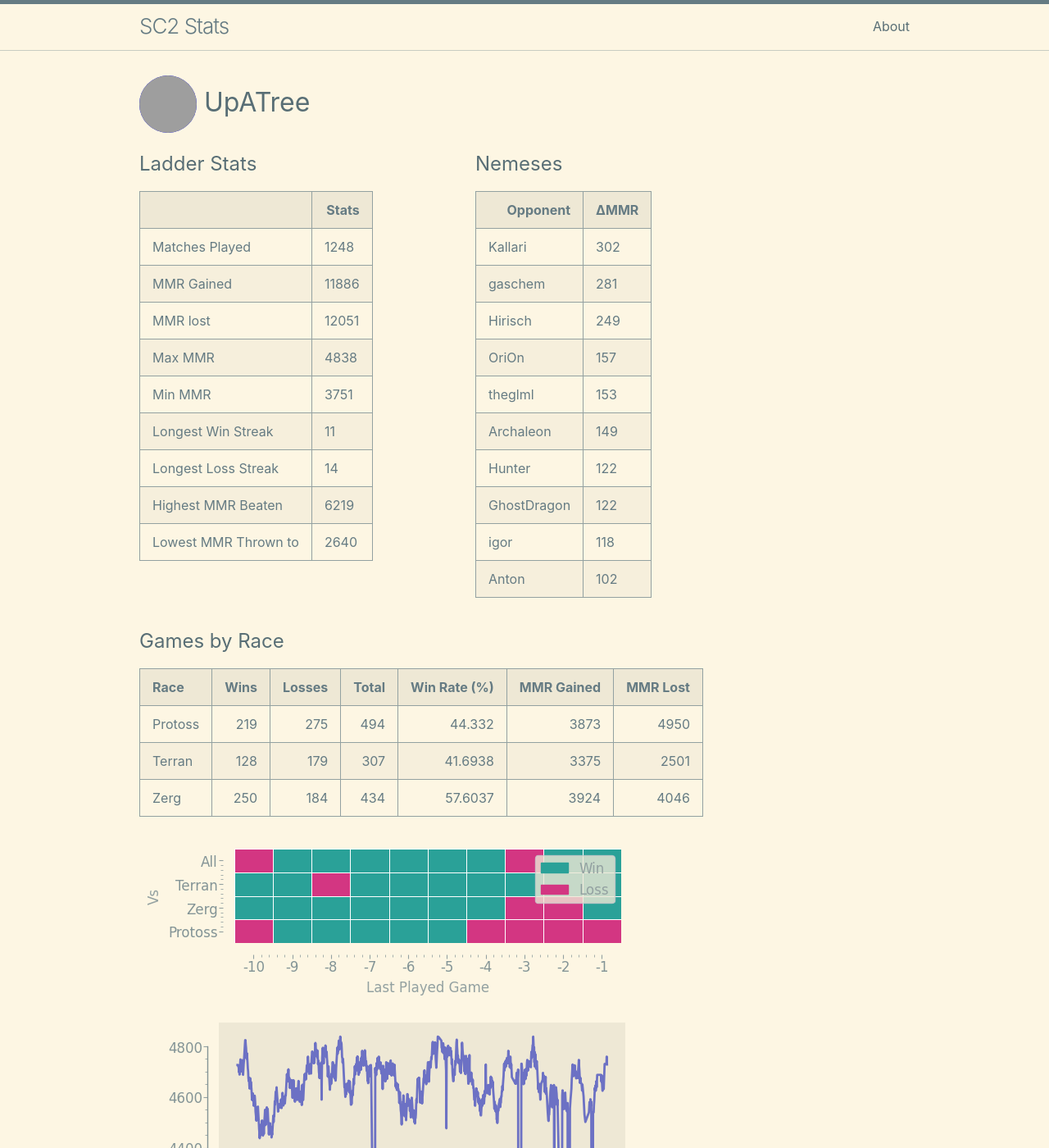
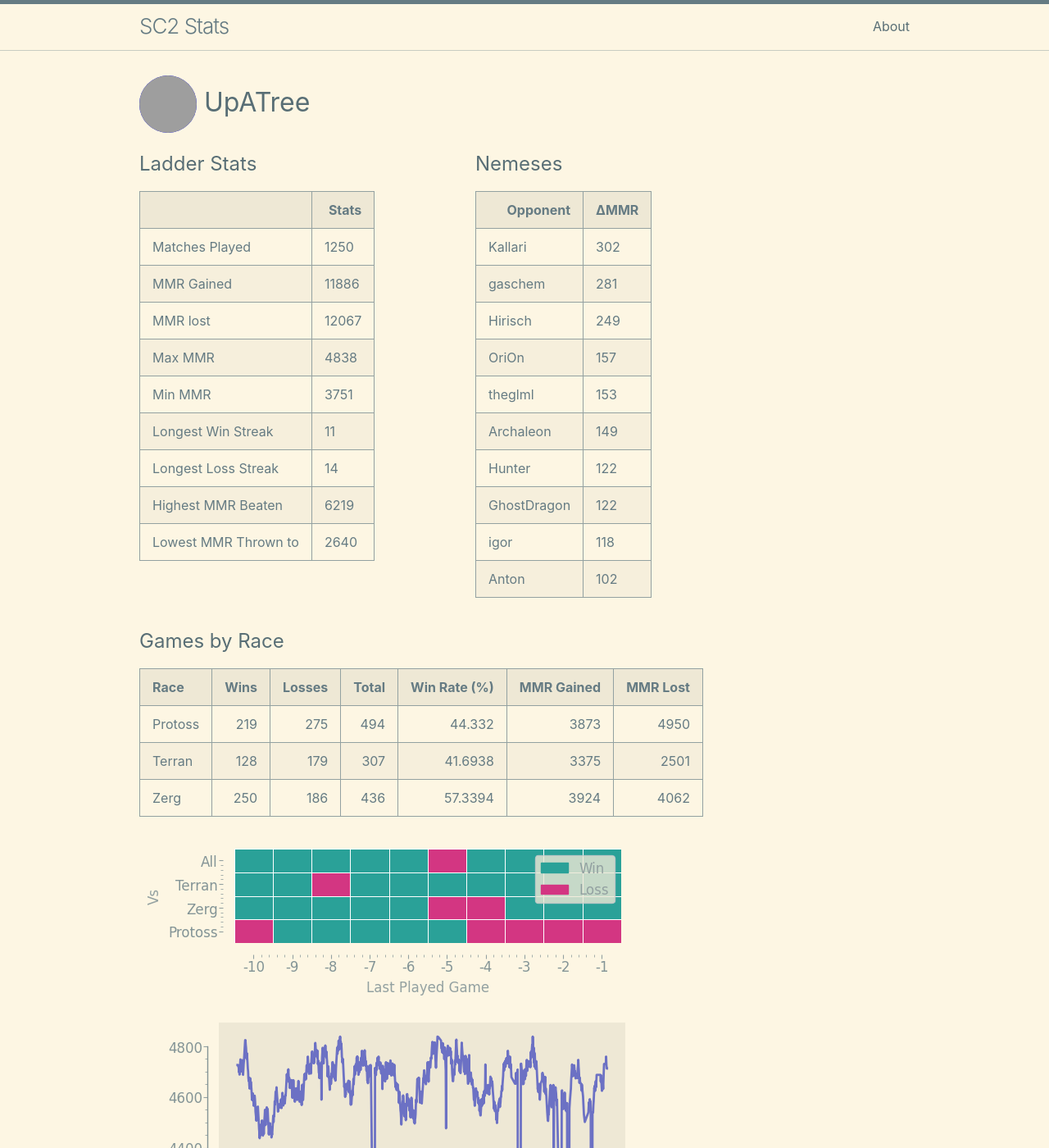
Before and after one commit to kylermurphy/UpATree, a Jekyll site: the page built from docs/index.md, in a window 1280 px wide and 1400 px high. Shown: the whole window at 82% size. Built offline with Jekyll 4.4.1, drawn with Linux system fonts in a browser that asks for light colours; grey boxes are pictures that could not be loaded.

Commit message:
running on push

```diff
--- a/docs/index.md
+++ b/docs/index.md
@@ -18,7 +18,7 @@ layout: home
   <tbody>
     <tr>
       <td>Matches Played</td>
-      <td>1248</td>
+      <td>1250</td>
     </tr>
     <tr>
       <td>MMR Gained</td>
@@ -26,7 +26,7 @@ layout: home
     </tr>
     <tr>
       <td>MMR lost</td>
-      <td>12051</td>
+      <td>12067</td>
     </tr>
     <tr>
       <td>Max MMR</td>
@@ -116,7 +116,7 @@ layout: home
 |:--------|-------:|---------:|--------:|---------------:|-------------:|-----------:|
 | Protoss |    219 |      275 |     494 |        44.332  |         3873 |       4950 |
 | Terran  |    128 |      179 |     307 |        41.6938 |         3375 |       2501 |
-| Zerg    |    250 |      184 |     434 |        57.6037 |         3924 |       4046 |
+| Zerg    |    250 |      186 |     436 |        57.3394 |         3924 |       4062 |
 
 ![Games by Race](./assets/gm_hist.png)
 
--- a/log.txt
+++ b/log.txt
@@ -476,3 +476,4 @@ Writing a log file 2025-03-15 16:25:25.
 Writing a log file 2025-03-15 16:48:04.
 Writing a log file 2025-03-15 17:17:55.
 Writing a log file 2025-03-15 17:32:03.
+Writing a log file 2025-03-15 17:48:26.
```
Also changed, not shown: docs/assets/MMR.png, docs/assets/daily.png, docs/assets/gm_hist.png, docs/assets/r_wrt.png, 1 other file.
